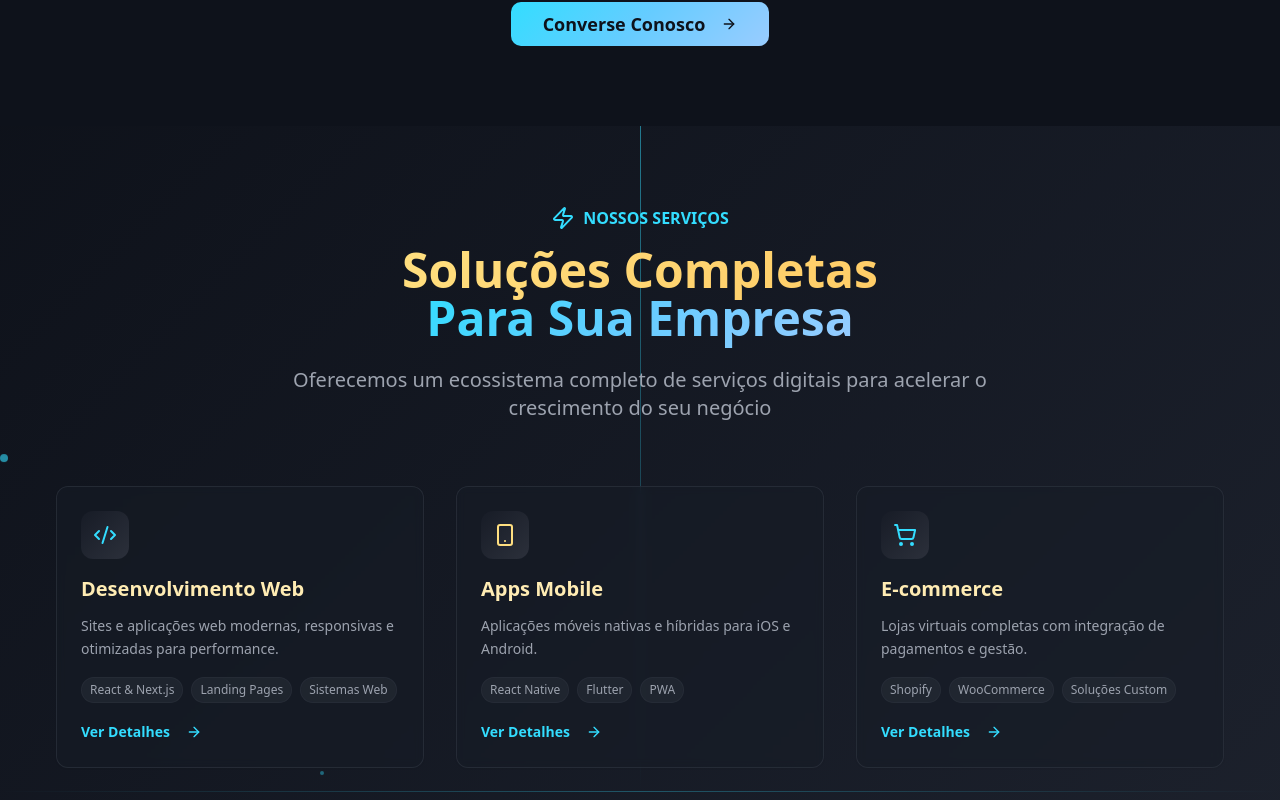
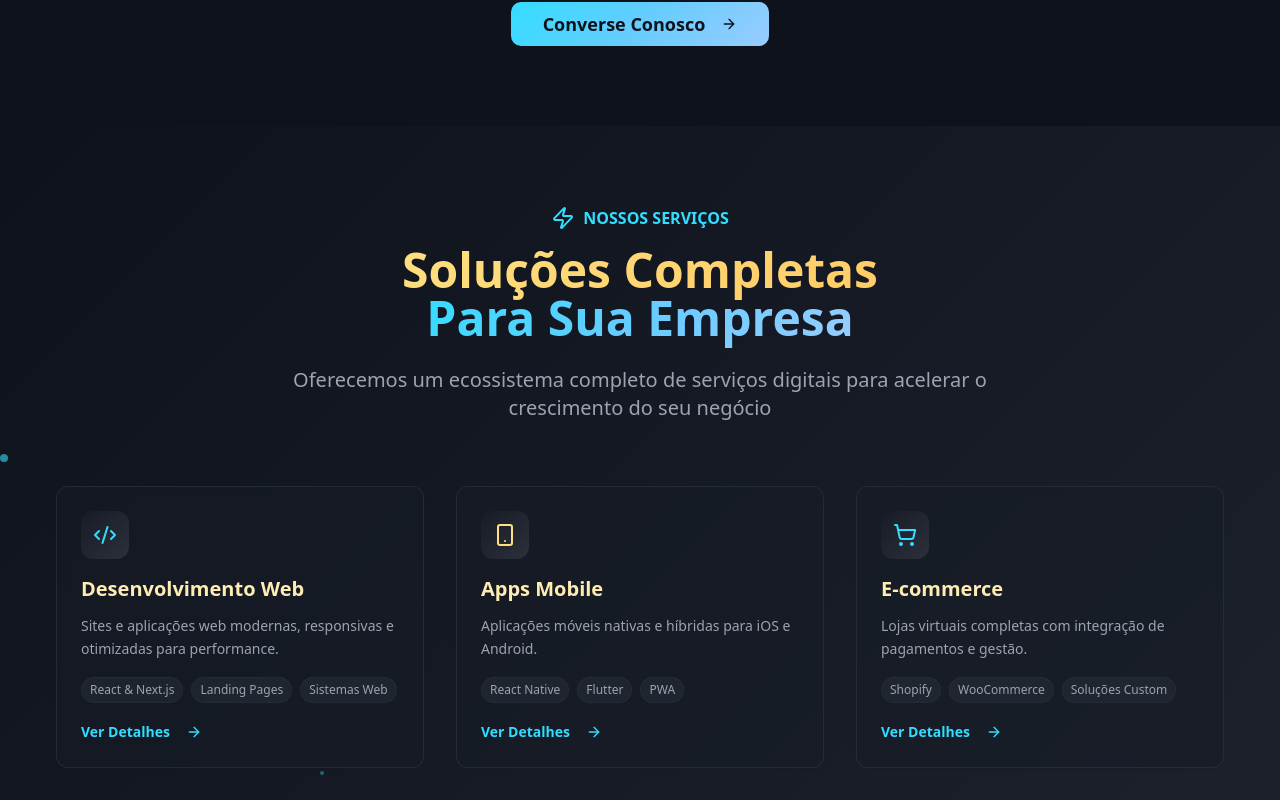
Before and after one commit to fabriciodamascenodev/avante-online-launchpad, a React (Vite) app: page / in a window 1280 px wide. Shown: the part 1618-2418 px from the top of the page. Built offline with nearby package versions, Linux system fonts and the light colour scheme.

Commit message:
Remove vertical line

```diff
--- a/src/components/Services.tsx
+++ b/src/components/Services.tsx
@@ -61,9 +61,6 @@ const Services = () => {
     <section className="py-20 px-6 bg-gradient-dark relative overflow-hidden">
       {/* Animated background elements */}
       <div className="absolute inset-0">
-        <div className="absolute top-0 left-1/2 w-px h-full bg-gradient-to-b from-primary/50 via-transparent to-transparent"></div>
-        <div className="absolute top-1/2 left-0 w-full h-px bg-gradient-to-r from-transparent via-primary/30 to-transparent"></div>
-
         {/* Floating tech elements */}
         <div className="absolute top-1/4 left-1/6 w-2 h-2 bg-primary rounded-full animate-float opacity-60"></div>
         <div className="absolute top-3/4 right-1/6 w-3 h-3 bg-secondary rounded-full animate-float opacity-60" style={{ animationDelay: '2s' }}></div>
```
